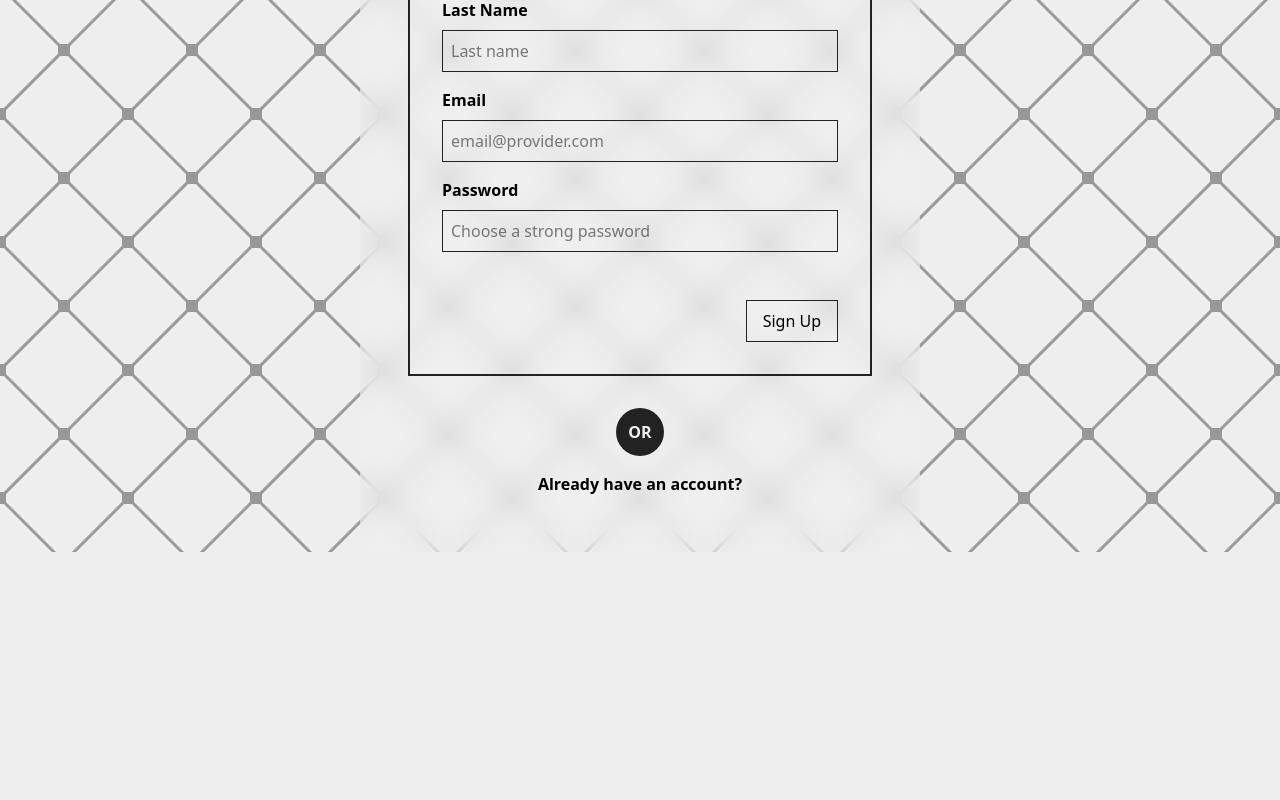
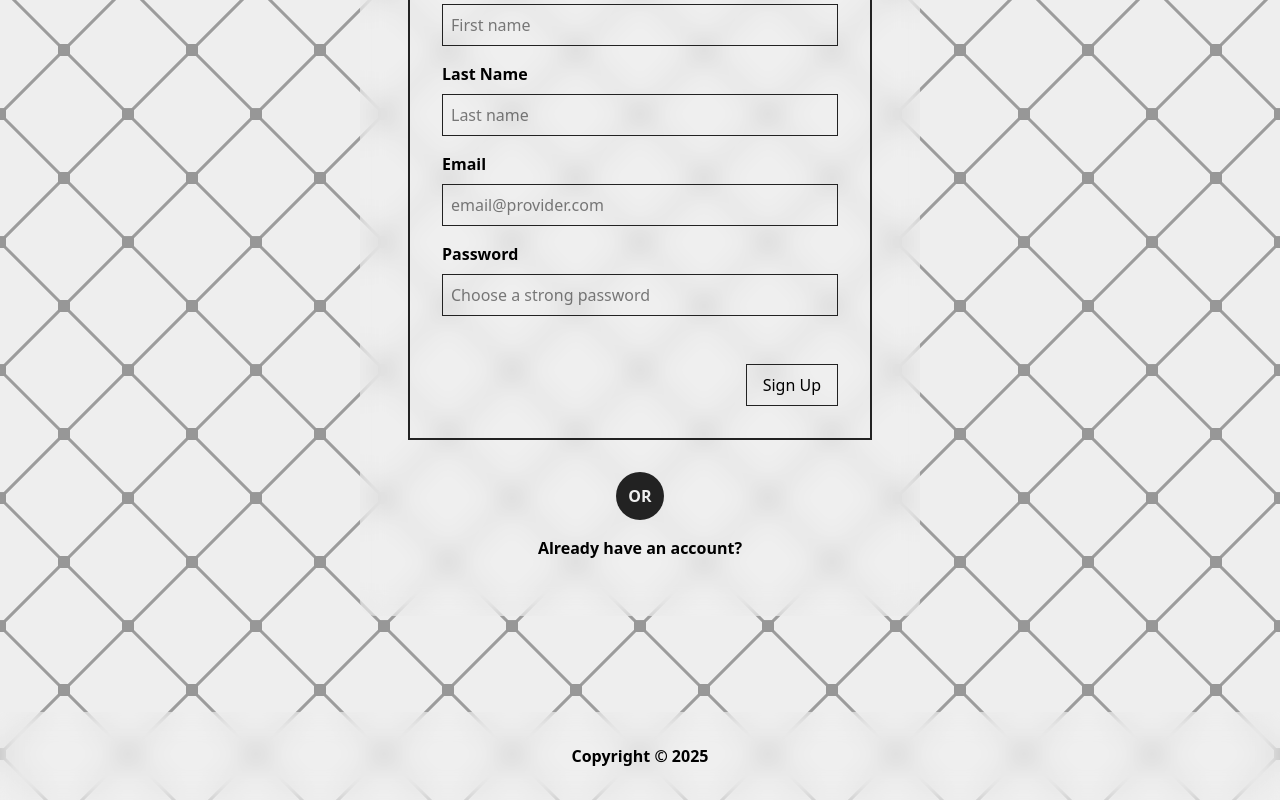
Before and after one commit to Blockzilla101/blog-app, a Vue app: page /sign-up in a window 1280 px wide. Shown: the part 398-1198 px from the top of the page. Before the commit the page ends 950 px from the top, so only its background shows below. Built offline with nearby package versions, Linux system fonts and the light colour scheme; no server answers.

Commit message:
add footer / style fixes

```diff
--- a/src/App.vue
+++ b/src/App.vue
@@ -23,9 +23,14 @@
     <main>
         <RouterView></RouterView>
     </main>
+
+    <footer>
+        <span>Copyright &copy; 2025</span>
+    </footer>
 </template>
 
 <style scoped>
+@import "tailwindcss";
 
 nav {
     width: 100%;
@@ -91,4 +96,14 @@ nav ul li:hover {
     height: 100%;
 }
 
+footer {
+    display: flex;
+    flex-direction: column;
+    align-items: center;
+    background: var(--card-background-color);
+    backdrop-filter: blur(12px);
+    padding: 2em 0;
+    font-weight: bolder;
+}
+
 </style>
--- a/src/components/TodoList.vue
+++ b/src/components/TodoList.vue
@@ -90,7 +90,7 @@ async function onTodoComplete(item: TodoItemObj) {
     padding: 2em 3em;
     border-radius: 1em;
     width: 60em;
-    align-self: end;
+    margin: 5em 0;
 }
 
 .list-container h1 {
--- a/src/style.css
+++ b/src/style.css
@@ -29,22 +29,23 @@ body {
 main {
     display: flex;
     flex-direction: column;
-    margin: 0 auto;
-    justify-content: center;
-    min-height: 80vh;
+    align-items: center;
 }
 
 .card-section {
     display: flex;
     flex-direction: column;
     align-items: center;
-    align-self: center;
-    margin-top: 2em;
+    margin: 6em 0;
     background-color: var(--card-background-color);
     backdrop-filter: blur(12px);
     border-radius: 1em;
     width: 35em;
     padding: 1.5em 3em;
+}
+
+.card-center {
+    margin: 20em 0;
 }
 
 .card-section h1 {
--- a/src/views/PageNotFound.vue
+++ b/src/views/PageNotFound.vue
@@ -3,7 +3,7 @@
 </script>
 
 <template>
-    <section class="card-section">
+    <section class="card-section card-center">
         <h1 class="error-text">404 Page not found</h1>
         <p>Sorry, the page you are looking for does not exist.</p>
     </section>
--- a/src/views/TodoView.vue
+++ b/src/views/TodoView.vue
@@ -14,14 +14,18 @@ onMounted(async () => {
 </script>
 
 <template>
-    <section v-if="account == null" class="card-section">
+    <section v-if="account == null" class="card-section card-center">
         <h1>Loading...</h1>
     </section>
-    <div v-else>
+    <div v-else class="list">
         <TodoList v-for="list in account.todoLists" :key="list.uuid" :list="list"></TodoList>
     </div>
 </template>
 
 <style scoped>
 
+.list {
+    min-height: 100vh;
+}
+
 </style>
```
